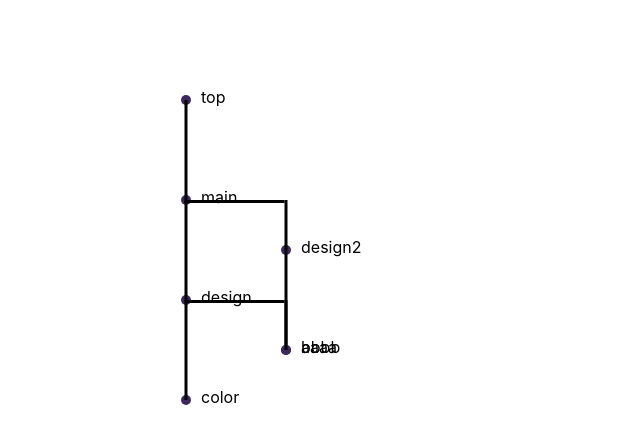
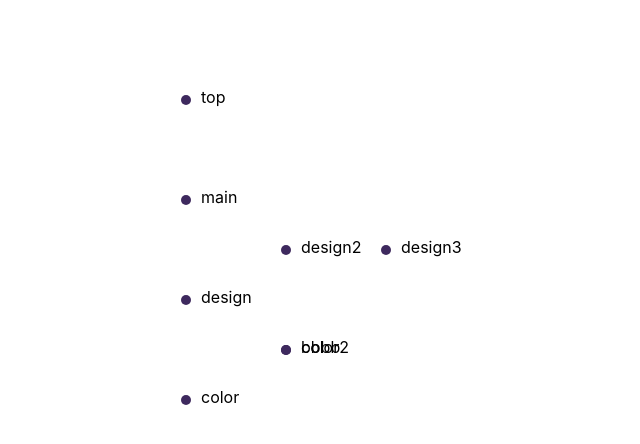
Before and after one commit to Team-Freckle/tree, a React (Create React App) app in the folder tree-dev/: page / in a window 1280 px wide. Shown: the top 444 px of the page, without its empty margins (214-854 px from the left). Built offline with nearby package versions, Linux system fonts and the light colour scheme.

Commit message:
그리기 성공

```diff
--- a/tree-dev/src/App.tsx
+++ b/tree-dev/src/App.tsx
@@ -7,19 +7,22 @@ const data: RawNode = {
   name: "top",
   key: "iubuc2",
   comment: "ds",
-  time: "sd",
+  time: "2023-10-10 10:09:10",
+  childTime: "2023-10-09 10:09:10",
   child: [
     {
       name: "main",
       key: "asasddi2",
       comment: "init",
       time: "2023-10-10 10:09:10",
+      childTime: "2023-10-09 10:09:10",
       child: [
         {
           name: "design",
           key: "asmdi2",
           comment: "전반적으로 노란색이고 발과 배, 그리고 꼬리부분만 흰색털",
           time: "2023-10-10 10:10:10",
+          childTime: "2023-10-10 10:08:10",
           child: [
             {
               name: "color",
@@ -27,14 +30,16 @@ const data: RawNode = {
               comment:
                 "전반적으로 노란색이고 발과 배, 그리고 꼬리부분만 흰색털",
               time: "2023-10-10 10:10:12",
+              childTime: "2023-10-09 10:09:10",
               child: [],
             },
             {
-              name: "aaaa",
+              name: "color2",
               key: "43erdg2",
               comment:
                 "ㅇㄴㄹㅇㅇㅎ ㅈㅇㅁㄴㅇㅇㅇㅇㅇㅇㅇㅇㅇㅇㅎㅊㄹ @test2@test.er",
               time: "2023-10-10 11:10:11",
+              childTime: "2023-10-10 10:08:10",
               child: [],
             },
           ],
@@ -44,6 +49,7 @@ const data: RawNode = {
           key: "oil34ed",
           comment: "전반적으로 노란색이고 발과 배, 그리고 꼬리부분만 흰색털",
           time: "2023-10-10 10:10:11",
+          childTime: "2023-09-10 10:09:10",
           child: [
             {
               name: "bbbb",
@@ -51,9 +57,18 @@ const data: RawNode = {
               comment:
                 "ㅇㄴㄹㅇㅇㅎ ㅈㅇㅁㄴㅇㅇㅇㅇㅇㅇㅇㅇㅇㅇㅎㅊㄹ @test2@test.er",
               time: "2023-10-10 11:10:11",
+              childTime: "2023-10-10 10:08:10",
               child: [],
             },
           ],
+        },
+        {
+          name: "design3",
+          key: "sd455fd",
+          comment: "전반적으로 노란색이고 발과 배, 그리고 꼬리부분만 흰색털",
+          time: "2023-10-10 10:10:11",
+          childTime: "2023-09-15 10:09:10",
+          child: [],
         },
       ],
     },
--- a/tree-dev/src/pcotGraph/Node.tsx
+++ b/tree-dev/src/pcotGraph/Node.tsx
@@ -1,18 +1,14 @@
 import * as React from "react";
 
 export interface NodeProps {
-  node: Node;
-  x: number;
-  y: number;
-  children?: Array<React.ReactNode>;
+  node: PositionNode;
 }
 
 export interface RawNode extends Node {
   child?: Array<RawNode>;
 }
 
-export interface PositionNode {
-  key: string | null;
+export interface PositionNode extends Node {
   x: number;
   y: number;
   level: number;
@@ -24,12 +20,13 @@ export interface Node {
   key: string;
   comment?: string;
   time: string;
+  childTime: string;
 }
 
 export class NodeTree extends React.Component<NodeProps> {
   public render() {
-    const { node, x, y, children } = this.props;
-    const name = node.name;
+    const { node } = this.props;
+    const { key, name, comment, time, x, y, level } = node;
     return (
       <g
         key={node.key}
@@ -41,7 +38,6 @@ export class NodeTree extends React.Component<NodeProps> {
         <text x={x + 15} y={y + 3} textAnchor="left" fill="black">
           {name}
         </text>
-        {children && <g>{children}</g>}
       </g>
     );
   }
--- a/tree-dev/src/pcotGraph/PcotGraph.tsx
+++ b/tree-dev/src/pcotGraph/PcotGraph.tsx
@@ -11,54 +11,78 @@ export class PcotGraph extends React.Component<PcotGraphProps, PcotGraphState> {
   constructor(props: PcotGraphProps) {
     super(props);
 
-    this.levelLayer = [];
-
     this.state = {};
   }
 
-  private levelLayer: Array<number>;
-
   public render() {
     const data = this.props.tree;
+    const blueprint = this.createBlueprint(data);
+    console.log(blueprint);
 
     return (
       <svg height={500} width={500}>
-        {this.drawNode(data)}
+        {this.drawNode(blueprint)}
       </svg>
     );
   }
 
-  public drawNode(data: RawNode, parent?: PositionNode) {
+  private createBlueprint(data: RawNode, parent?: PositionNode) {
     if (!parent) {
-      parent = { key: null, x: 10, y: 0, level: 0, childCount: 0 };
+      parent = {
+        key: "",
+        name: "",
+        time: "",
+        childTime: "",
+        x: 10,
+        y: 0,
+        level: 0,
+        childCount: 0,
+      };
     }
-    const x = parent.x + 100 * parent.childCount;
-    const y = parent.y + 100 * (parent.childCount === 0 ? 1 : 0.5); // 서열 판별
-    const level = parent.level + 1;
+    const isFirst: Boolean = parent.childCount === 0;
+    const x: number = parent.x + 100 * parent.childCount;
+    const y: number = parent.y + 100 * (isFirst ? 1 : 0.5); // 서열 판별
+    const level: number = parent.level + 1;
 
     let childCount = 0;
 
-    let node = {
+    let node: PositionNode = {
       key: data.key,
+      name: data.name,
+      comment: data.comment,
+      time: data.time,
+      childTime: data.childTime,
       x: x,
       y: y,
       level: level,
       childCount: childCount,
     };
 
-    return (
-      <g>
-        <NodeTree node={data} x={x} y={y}>
-          {data.child &&
-            data.child?.map((children) => {
-              const result = this.drawNode(children, node);
+    const arr: Array<PositionNode> =
+      data.child && Array.isArray(data.child)
+        ? data.child
+            .sort(
+              (a, b) => new Date(a.time).getTime() - new Date(b.time).getTime()
+            )
+            .map((children) => {
+              const result: Array<PositionNode> = this.createBlueprint(
+                children,
+                node
+              );
               node.childCount++;
 
               return result;
-            })}
-        </NodeTree>
-        {parent.level !== 0 ? <Bridge parent={parent} child={node} /> : null}
-      </g>
-    );
+            })
+            .flat()
+        : [];
+
+    console.log(arr);
+    return arr.concat(node);
+  }
+
+  private drawNode(data: Array<PositionNode>) {
+    return data.map((node) => {
+      return <NodeTree node={node} />;
+    });
   }
 }
```
